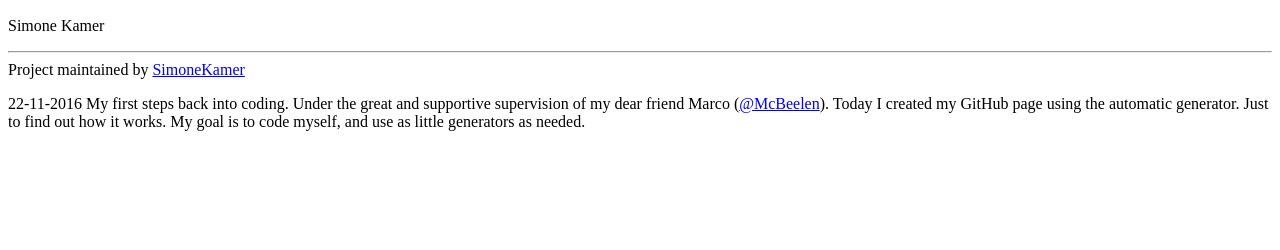
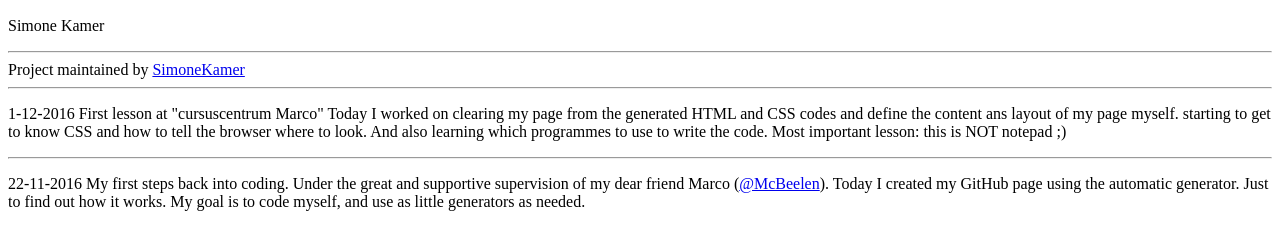
Before and after one commit to SimoneKamer/simonekamer.github.io, a plain HTML site: page index.html in a window 1280 px wide. Shown: the part 50-300 px from the top of the page. Drawn offline with Linux system fonts and the light colour scheme.

Commit message:
Update index.html

```diff
--- a/index.html
+++ b/index.html
@@ -2,10 +2,10 @@
 <html>
   <head>
     <title>SimoneKamer GitHubPage</title>
+    <link rel="stylesheet" href="css/simone.css" type="text/css"/>
   </head>
   <body>
      <div>
-
       <section>
         <div>
           <h1>SimoneKamer.GitHub.io</h1>
@@ -13,13 +13,21 @@
           <hr>
           <span>Project maintained by <a href="https://github.com/SimoneKamer">SimoneKamer</a></span>
         </div>
-
-        <p>22-11-2016
+<hr>
+        <p class="blogposts"> 1-12-2016
+First lesson at "cursuscentrum Marco" Today I worked on clearing my page from the generated HTML and CSS codes and define the content ans layout of my page myself.
+starting to get to know CSS and how to tell the browser where to look. And also learning which programmes to use to write the code.
+Most important lesson: this is NOT notepad ;) </p>
+<hr>
+        <p class="blogposts">22-11-2016
 My first steps back into coding.
 Under the great and supportive supervision of my dear friend Marco (<a href="https://github.com/McBeelen" class="user-mention">@McBeelen</a>).
 Today I created my GitHub page using the automatic generator.
 Just to find out how it works.
 My goal is to code myself, and use as little generators as needed.</p>
+
+
+
       </section>
 
     </div>
```
